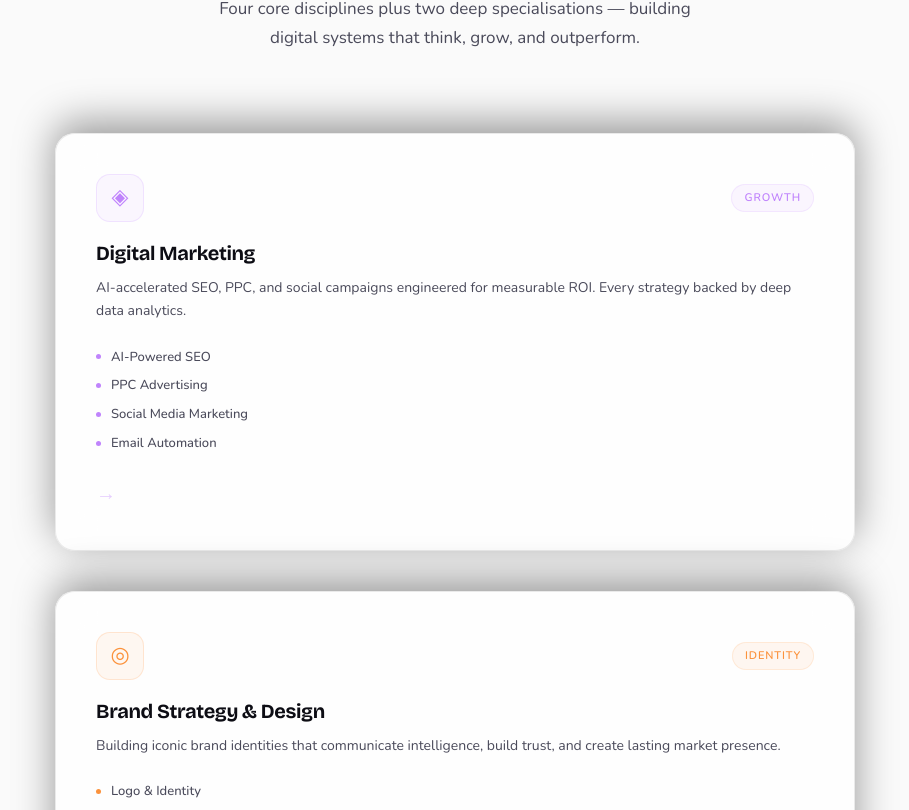
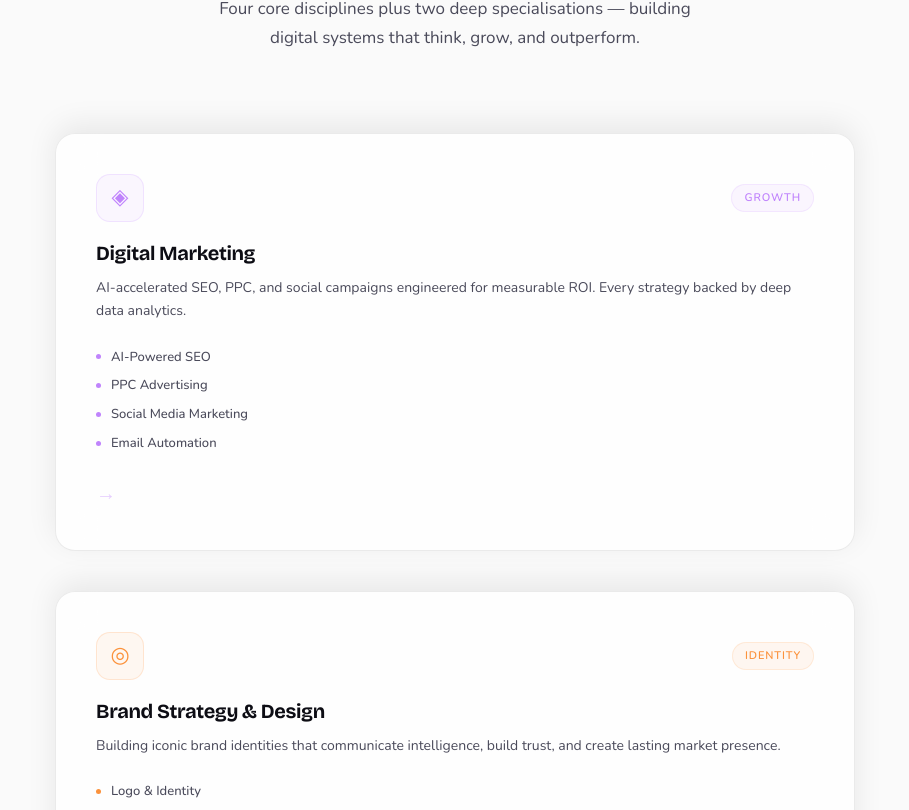
Before and after one commit to dtsolution-a/experience, a React (Vite) app: page / in a window 1280 px wide. Shown: the part 1130-1940 px from the top of the page, without its empty margins (185-1094 px from the left). Built offline with nearby package versions, Linux system fonts and the light colour scheme; a web font is replaced by a local one.

Commit message:
style: soften box-shadow on stacked services cards for a more premium depth

```diff
--- a/src/components.css
+++ b/src/components.css
@@ -85,7 +85,7 @@
   position: sticky;
   padding: 40px;
   overflow: hidden;
-  box-shadow: 0 -10px 40px rgba(0,0,0,0.4);
+  box-shadow: 0 -8px 30px rgba(0, 0, 0, 0.08);
 }
 .svc-glow { position: absolute; inset: 0; pointer-events: none; border-radius: 20px; transition: opacity 0.4s; }
 .svc-top { display: flex; align-items: center; justify-content: space-between; margin-bottom: 20px; }
```
